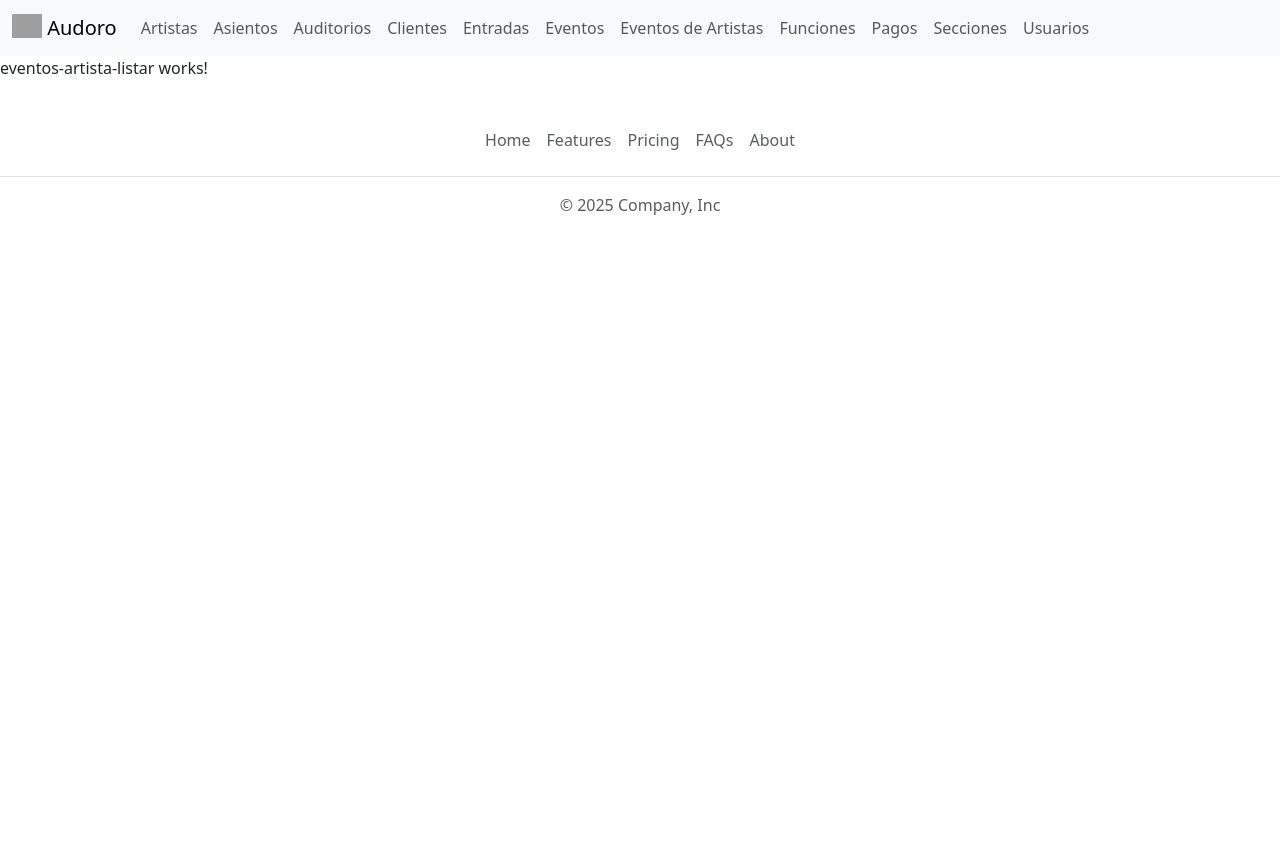
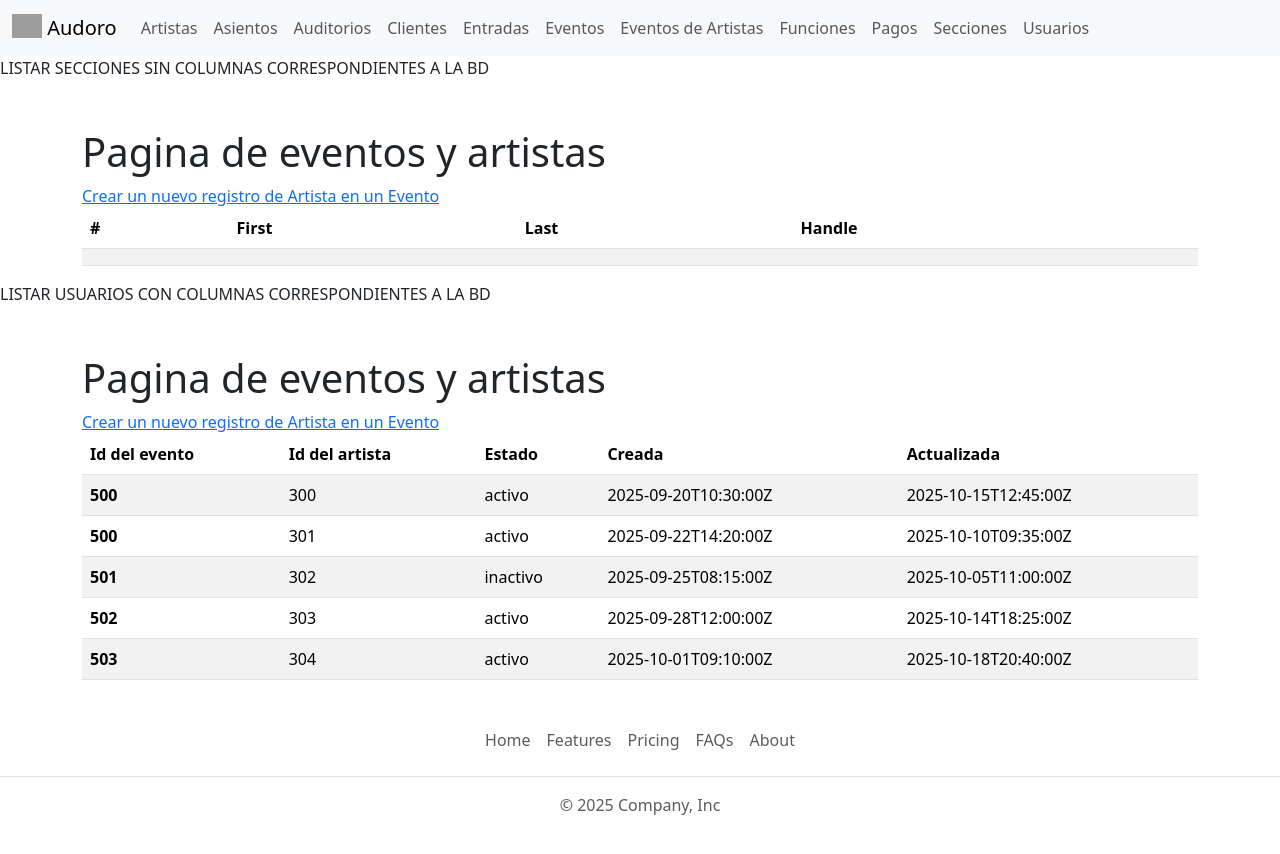
Before and after one commit to Ricomami/Auditorio-FrontEnd, an Angular app: page /eventos_artista in a window 1280 px wide. Shown: the top 854 px of the page. Before the commit the page ends 800 px from the top, so only its background shows below. Built offline with nearby package versions, Linux system fonts and the light colour scheme; grey boxes are pictures that could not be loaded.

Commit message:
Se agrego el modulo 'src/app/eventos_artistas' con 'listar' y 'crear' sin registros, y con la version con 'ngfor' para listar registros locales

```diff
--- a/src/app/eventos_artista/eventos-artista-crear/eventos-artista-crear.html
+++ b/src/app/eventos_artista/eventos-artista-crear/eventos-artista-crear.html
@@ -1 +1,45 @@
-<p>eventos-artista-crear works!</p>
+<!-- CUESTIONARIO SIN COLUMNAS CORRESPONDIENTES A LA BD -->
+<div class="container">
+    <h1 class="mt-5">Crear nuevo registro de Artista en Evento</h1>
+    <a [routerLink]="['/eventos_artista']" href="#">Regresar</a>
+
+    <form>
+        <div class="mb-3">
+            <label for="exampleInputEmail1" class="form-label">Email address</label>
+            <input type="email" class="form-control" id="exampleInputEmail1" aria-describedby="emailHelp">
+            <div id="emailHelp" class="form-text">We'll never share your email with anyone else.</div>
+        </div>
+        <div class="mb-3">
+            <label for="exampleInputPassword1" class="form-label">Password</label>
+            <input type="password" class="form-control" id="exampleInputPassword1">
+        </div>
+        <div class="mb-3 form-check">
+            <input type="checkbox" class="form-check-input" id="exampleCheck1">
+            <label class="form-check-label" for="exampleCheck1">Check me out</label>
+        </div>
+        <button type="submit" class="btn btn-primary">Submit</button>
+    </form>
+</div>
+<!-- CUESTIONARIO CON COLUMNAS CORRESPONDIENTES A LA BD -->
+<div class="container">
+    <h1 class="mt-5">Crear nuevo registro de Artista en Evento</h1>
+    <a [routerLink]="['/eventos_artista']" href="#">Regresar</a>
+
+    <form class="mt-5">
+        <div class="mb-3">
+            <label for="exampleInputEmail1" class="form-label">ID del evento</label>
+            <input type="text" class="form-control" id="exampleInputEmail1" aria-describedby="emailHelp">
+        </div>
+        <div class="mb-3">
+            <label for="exampleInputEmail1" class="form-label">ID del artista</label>
+            <input type="text" class="form-control" id="exampleInputEmail1" aria-describedby="emailHelp">
+        </div>
+        <select class="form-select mb-3" aria-label="Default select example">
+            <option selected>Estado</option>
+            <option value="1">Activo</option>
+            <option value="2">Inactivo</option>
+            <option value="3">Mantenimiento</option>
+        </select>
+        <button type="submit" class="btn btn-primary">Submit</button>
+    </form>
+</div>
--- a/src/app/eventos_artista/eventos-artista-crear/eventos-artista-crear.ts
+++ b/src/app/eventos_artista/eventos-artista-crear/eventos-artista-crear.ts
@@ -1,8 +1,10 @@
 import { Component } from '@angular/core';
+import { CommonModule } from '@angular/common';
+import { RouterLink } from '@angular/router';
 
 @Component({
   selector: 'app-eventos-artista-crear',
-  imports: [],
+  imports: [RouterLink, CommonModule],
   templateUrl: './eventos-artista-crear.html',
   styleUrl: './eventos-artista-crear.css'
 })
--- a/src/app/eventos_artista/eventos-artista-listar/eventos-artista-listar.html
+++ b/src/app/eventos_artista/eventos-artista-listar/eventos-artista-listar.html
@@ -1 +1,51 @@
-<p>eventos-artista-listar works!</p>
+LISTAR SECCIONES SIN COLUMNAS CORRESPONDIENTES A LA BD
+<div class="container">
+  <h1 class="mt-5">Pagina de eventos y artistas</h1>
+  <a [routerLink]="['/eventos_artista/crear']" href="#">Crear un nuevo registro de Artista en un Evento</a>
+
+    <table class="table table-striped">
+      <thead>
+        <tr>
+          <th scope="col">#</th>
+          <th scope="col">First</th>
+          <th scope="col">Last</th>
+          <th scope="col">Handle</th>
+        </tr>
+      </thead>
+      <tbody>
+        <tr>
+          <th scope="row"></th>
+          <td></td>
+          <td></td>
+          <td></td>
+        </tr>
+      </tbody>
+    </table>
+</div>
+
+LISTAR USUARIOS CON COLUMNAS CORRESPONDIENTES A LA BD
+<div class="container">
+  <h1 class="mt-5">Pagina de eventos y artistas</h1>
+  <a [routerLink]="['/eventos_artista/crear']" href="#">Crear un nuevo registro de Artista en un Evento</a>
+
+    <table class="table table-striped">
+      <thead>
+        <tr>
+          <th scope="col">Id del evento</th>
+          <th scope="col">Id del artista</th>
+          <th scope="col">Estado</th>
+          <th scope="col">Creada</th>
+          <th scope="col">Actualizada</th>
+        </tr>
+      </thead>
+      <tbody>
+        <tr *ngFor="let eventos_artista of eventos_artistas ">
+          <th scope="row"> {{ eventos_artista.id_evento }}</th>
+          <td>{{ eventos_artista.id_artista }}</td>
+          <td>{{ eventos_artista.estado }}</td>
+          <td>{{ eventos_artista.creado }}</td>
+          <td>{{ eventos_artista.actualizado }}</td>
+        </tr>
+      </tbody>
+    </table>
+</div>
--- a/src/app/eventos_artista/eventos-artista-listar/eventos-artista-listar.ts
+++ b/src/app/eventos_artista/eventos-artista-listar/eventos-artista-listar.ts
@@ -1,11 +1,20 @@
 import { Component } from '@angular/core';
+import { CommonModule } from '@angular/common';
+import { RouterLink } from '@angular/router';
 
 @Component({
   selector: 'app-eventos-artista-listar',
-  imports: [],
+  imports: [RouterLink, CommonModule],
   templateUrl: './eventos-artista-listar.html',
   styleUrl: './eventos-artista-listar.css'
 })
 export class EventosArtistaListar {
+  eventos_artistas = [
+    { id_evento: "500", id_artista: "300", estado: "activo", creado: "2025-09-20T10:30:00Z", actualizado: "2025-10-15T12:45:00Z" },
+    { id_evento: "500", id_artista: "301", estado: "activo", creado: "2025-09-22T14:20:00Z", actualizado: "2025-10-10T09:35:00Z" },
+    { id_evento: "501", id_artista: "302", estado: "inactivo", creado: "2025-09-25T08:15:00Z", actualizado: "2025-10-05T11:00:00Z" },
+    { id_evento: "502", id_artista: "303", estado: "activo", creado: "2025-09-28T12:00:00Z", actualizado: "2025-10-14T18:25:00Z" },
+    { id_evento: "503", id_artista: "304", estado: "activo", creado: "2025-10-01T09:10:00Z", actualizado: "2025-10-18T20:40:00Z" },
 
+  ];
 }
```
